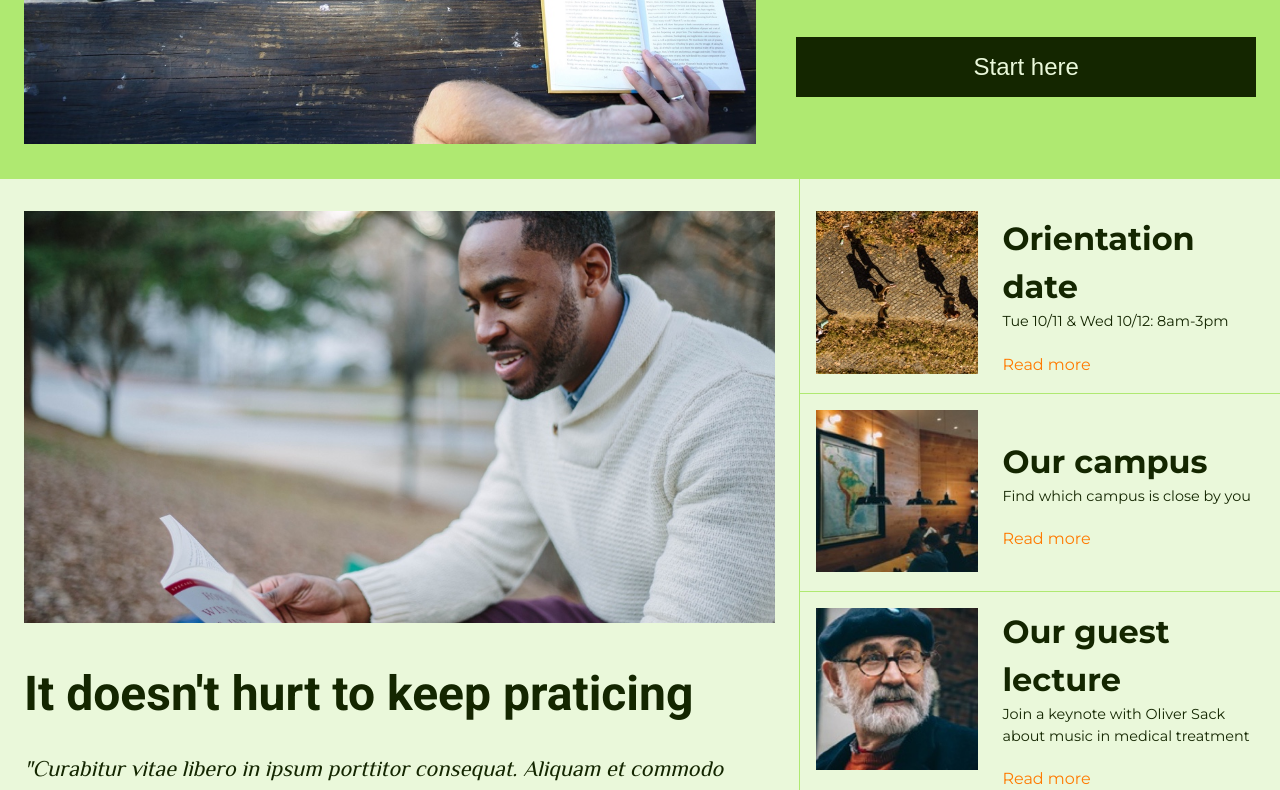
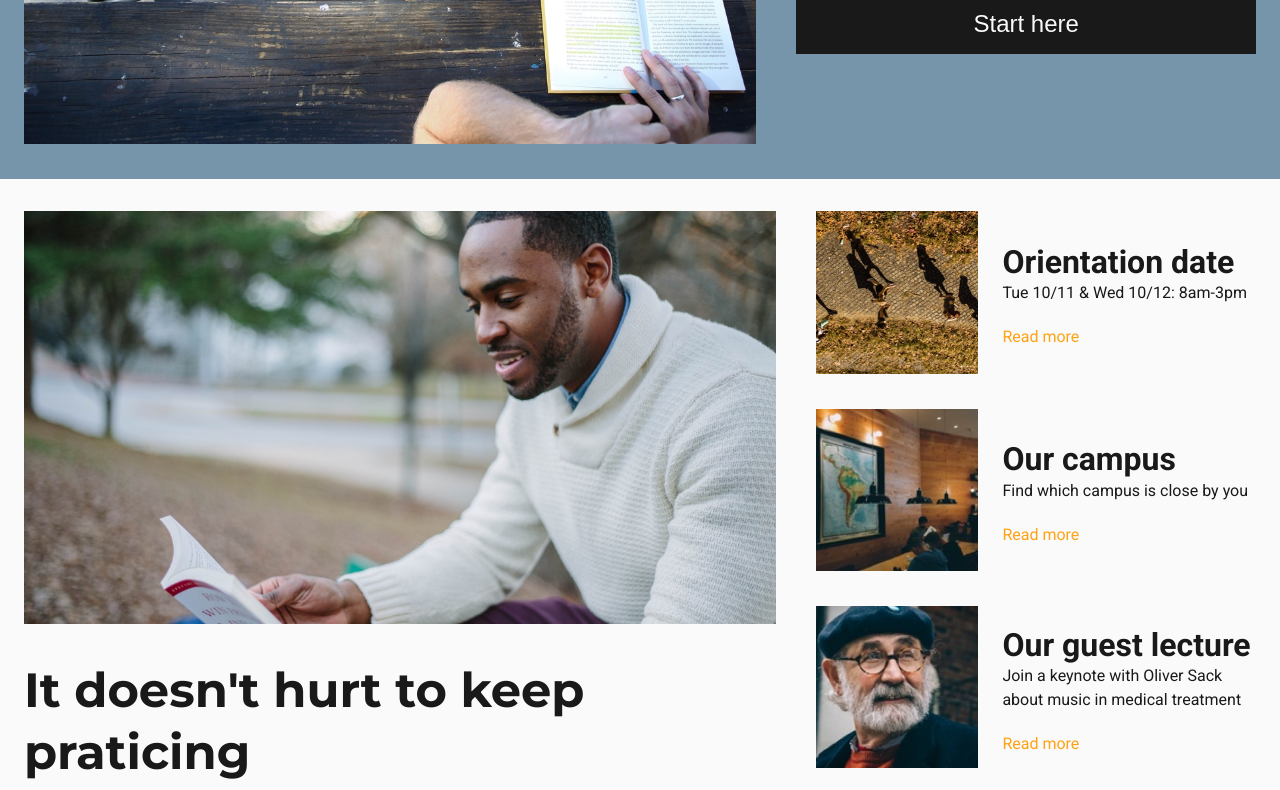
Before and after one commit to andreloezer/colmar-academy, a plain HTML site: page index.html in a window 1280 px wide. Shown: the part 493-1283 px from the top of the page. Drawn offline with Linux system fonts and the light colour scheme.

Commit message:
New color pallet

```diff
--- a/index.html
+++ b/index.html
@@ -27,7 +27,7 @@
     <link href="./resources/css/style.css" rel="stylesheet" type="text/css" />
 
     <!-- Fonts -->
-    <link href="https://fonts.googleapis.com/css?family=El+Messiri|Montserrat:400,700|Raleway|Roboto:700" rel="stylesheet">
+    <link href="https://fonts.googleapis.com/css?family=El+Messiri|Montserrat:700|Raleway|Roboto:400,700" rel="stylesheet">
 
   </head>
 
@@ -44,14 +44,14 @@
         </h1>
       </figure>
 
-      <nav class="desktop"> <!-- Desktop Navegation -->
+      <nav class="desktop"> <!-- Desktop Navigation -->
         <a href="#">On Campus</a>
         <a href="#">Online</a>
         <a href="#">Our companies</a>
         <a href="#">Sign in</a>
       </nav>
 
-      <nav class="mobile"> <!-- Mobile Navegation -->
+      <nav class="mobile"> <!-- Mobile Navigation -->
         <a href="#"><img src="./resources/images/ic-logo.svg" alt="Logo" /></a>
         <a href="#"><img src="./resources/images/ic-on-campus.svg" alt="On Campus" /></a>
         <a href="#"><img src="./resources/images/ic-online.svg" alt="Online" /></a>
@@ -261,7 +261,7 @@
 
           <div> <!-- Main 'thesis' -->
 
-            <video src="./resources/videos/thesis.mp4" alt="Time lapse of an computer animated building" autoplay muted loop>Your browser doesn't support the video. Here is a <a href="./resources/videos/thesis.mp4">link to the video</a> instead.</video>
+            <video src="./resources/videos/thesis.mp4" autoplay muted loop>Your browser doesn't support the video. Here is a <a href="./resources/videos/thesis.mp4">link to the video</a> instead.</video>
 
             <div class="desktop"> <!-- Text container -->
               <h3>Reimagine urban</h3>
--- a/resources/css/style.css
+++ b/resources/css/style.css
@@ -4,14 +4,14 @@
 html {
 
   /* Color variables */
-  --bright: #EAF8DA;
-  --medium: #AFE971;
-  --featured: #FF7A00;
-  --dark: #142600;
+  --bright: #FAFAFA;
+  --medium: #7695AB;
+  --featured: #FFA213;
+  --dark: #191919;
 
   /* Font family variables */
-  --heading: 'Roboto', Verdana, sans-serif;
-  --main-text: 'Montserrat', Verdana, sans-serif;
+  --heading: 'Montserrat', Verdana, sans-serif;
+  --main-text: 'Roboto', Verdana, sans-serif;
   --course: 'Raleway', Verdana, sans-serif;
   --quote: 'El Messiri', sans-serif;
 
@@ -23,13 +23,7 @@ html {
 /* ELEMENTS */
 
 a {
-  color: var(--featured);
   text-decoration: none;
-  transition: font-weight 200ms; /* Only the delay works */
-}
-
-a:hover {
-  font-weight: bold;
 }
 
 aside { /* Information and Thesis sections */
@@ -62,13 +56,13 @@ h2 {
   font-family: var(--heading);
   font-size: 3rem;
   font-weight: bold;
-  line-height: 1.5em;
+  line-height: 1.3em;
 }
 
 h3 {
   font-size: 2rem;
   font-weight: bold;
-  line-height: 1.5em;
+  line-height: 1.2em;
 }
 
 li {
@@ -86,6 +80,20 @@ transition: background-color 600ms ease 200ms;
 
 aside li:hover {
   background-color: var(--medium);
+}
+
+nav {
+  font-weight: bold;
+}
+
+header nav a,
+footer nav a {
+  transition: color 400ms ease 200ms;
+}
+
+header nav a:hover,
+footer nav a:hover {
+  color: var(--featured);
 }
 
 p {
@@ -215,6 +223,26 @@ main section:nth-child(odd) { /* Color switch between sections */
   margin-top: 3rem;
 }
 
+button {
+  background-color:  var(--dark);
+  border: none;
+  color: var(--bright);
+  font-size: 1.5rem;
+  margin-top: 3rem;
+  padding: 1rem;
+  transition: background-color 400ms ease 200ms,
+              color 400ms ease 200ms;
+}
+
+button:hover {
+  background-color: var(--bright);
+  color: var(--featured);
+}
+
+button:focus {
+  outline: 0;
+}
+
 @media only screen and (max-width: 900px) {
 
   #jumbotron {
@@ -283,12 +311,12 @@ main section:nth-child(odd) { /* Color switch between sections */
 }
 
 #information aside { /* Aside Information */
-  border-left: 1px solid var(--medium);
+  /*border-left: 1px solid var(--medium);*/
   padding-top: 1rem;
 }
 
 #information li { /* Information Boxes */
-  border-bottom: 1px solid var(--medium);
+  /*border-bottom: 1px solid var(--medium);*/
   padding: 1rem 0 1rem 1rem;
 }
 
@@ -298,27 +326,16 @@ main section:nth-child(odd) { /* Color switch between sections */
 }
 
 #information li p {
-  font-size: 0.9rem;
+  font-size: 1rem;
 }
 
-button {
-  background-color:  var(--dark);
-  border: none;
-  color: var(--bright);
-  font-size: 1.5rem;
-  margin-top: 3rem;
-  padding: 1rem;
-  transition: background-color 400ms ease 200ms,
-              color 400ms ease 200ms;
+#information a {
+  color: var(--featured);
+  transition: font-weight 200ms;
 }
 
-button:hover {
-  background-color: var(--bright);
-  color: var(--featured);
-}
-
-button:focus {
-  outline: 0;
+#information a:hover {
+  font-weight: bold;
 }
 
 @media only screen and (max-width: 900px) {
@@ -365,8 +382,8 @@ button:focus {
     width: 100%;
   }
 
-  #information a,
-  #information p {
+  #information li a,
+  #information li p {
     font-size: 1.4rem;
   }
 
@@ -482,6 +499,10 @@ footer div { /* Container */
   padding: 1rem 1.5rem;
 }
 
+footer a {
+  font-weight: bold;
+}
+
 @media only screen and (max-width: 900px) {
 
   footer {
```
